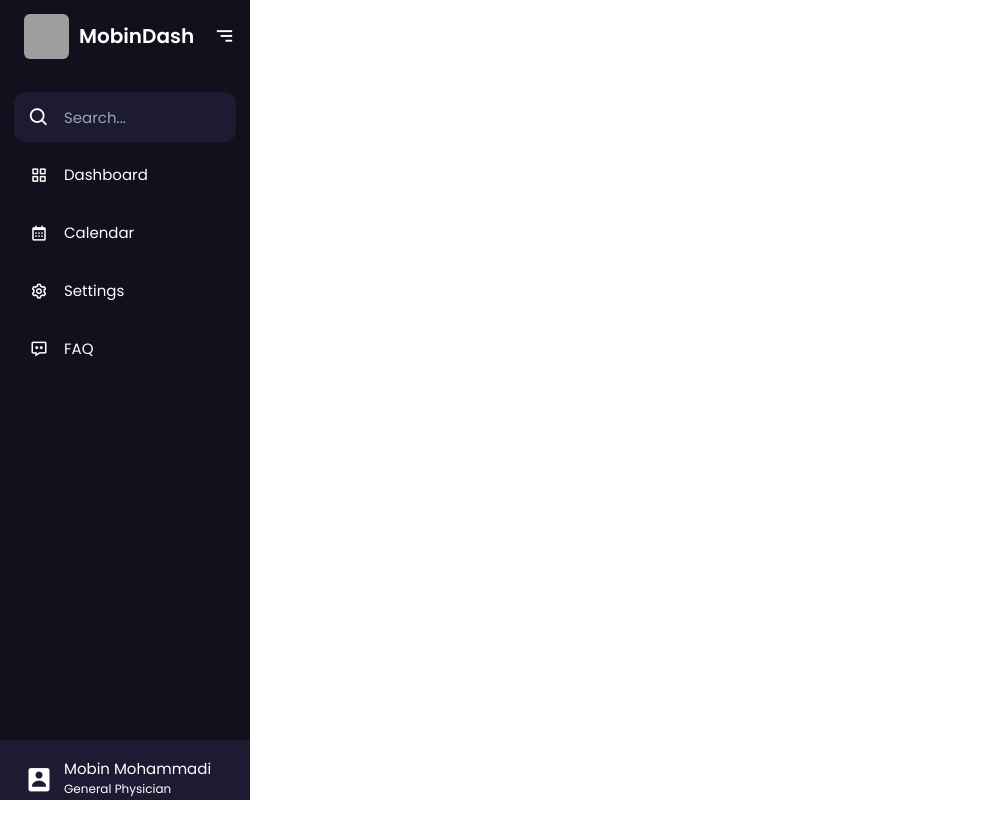
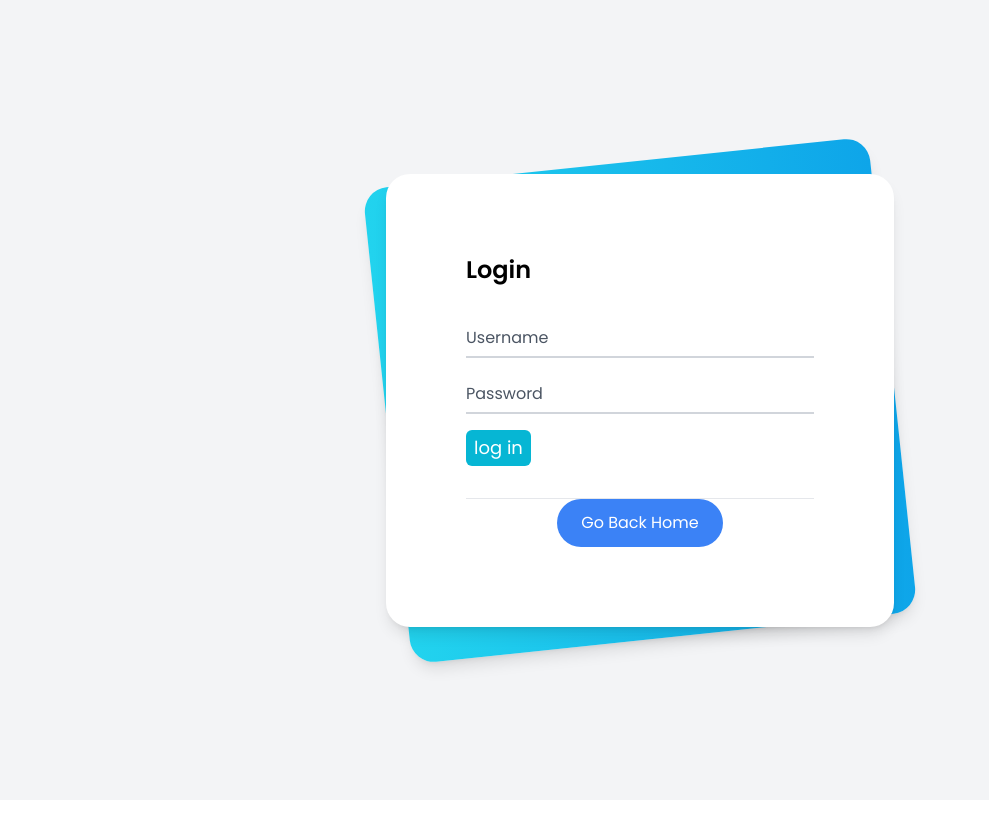
Before and after one commit to mobinmohammadi10/dashboard, a Vue app: page /login in a window 1280 px wide. Shown: the whole page, without its empty margins (0-989 px from the left). Before the commit the page ends 800 px from the top, so only its background shows below. Built offline with nearby package versions, Linux system fonts and the light colour scheme; grey boxes are pictures that could not be loaded.

Commit message:
creating new views and making router work better

```diff
--- a/src/App.vue
+++ b/src/App.vue
@@ -1,11 +1,16 @@
 <script setup>
 import SideBar from './components/SideBar.vue'
-import { RouterView } from 'vue-router'
+import { RouterView, useRoute } from 'vue-router'
+
+const route = useRoute() // Get the current route
 </script>
 
 <template>
   <div>
-    <SideBar @search-input-emit="search" :is-used-vue-router="true" />
+    <!-- Conditionally render the sidebar except on the login route -->
+    <SideBar v-if="route.name !== 'login'" @search-input-emit="search" :is-used-vue-router="true" />
+
+    <!-- Render the current route's component -->
+    <RouterView />
   </div>
-  <RouterView></RouterView>
 </template>
--- a/src/components/SideBar.vue
+++ b/src/components/SideBar.vue
@@ -1,11 +1,14 @@
 <script setup>
 import { ref, watch, computed, onMounted } from 'vue'
 import MenuItem from './MenuItem.vue'
+import { useRouter } from 'vue-router'
+
+const router = useRouter()
 
 const props = defineProps({
   isMenuOpen: {
     type: Boolean,
-    default: true
+    default: false
   },
   isUsedVueRouter: {
     type: Boolean,
@@ -172,7 +175,7 @@ const menuItemClicked = (link) => {
 }
 
 const exitButtonClicked = () => {
-  emit('button-exit-clicked')
+  router.push('/login')
 }
 
 onMounted(() => {
--- a/src/router/index.js
+++ b/src/router/index.js
@@ -3,6 +3,8 @@ import HomeView from '@/views/HomeView.vue'
 import CalendarView from '@/views/CalendarView.vue'
 import SettingsView from '@/views/SettingsView.vue'
 import FaqView from '@/views/FaqView.vue'
+import NotFoundView from '@/views/NotFoundView.vue'
+import LoginPage from '@/views/LoginPage.vue'
 
 const router = createRouter({
   history: createWebHistory(import.meta.env.BASE_URL),
@@ -26,6 +28,16 @@ const router = createRouter({
       path: '/faq',
       name: 'faq',
       component: FaqView
+    },
+    {
+      path: '/:pathMatch(.*)*',
+      name: 'notFound',
+      component: NotFoundView
+    },
+    {
+      path: '/login',
+      name: 'login',
+      component: LoginPage
     }
   ]
 })
--- a/src/views/CalendarView.vue
+++ b/src/views/CalendarView.vue
@@ -6,6 +6,11 @@ const message = ref('Please enter your preferred dates for your shifts:')
 
 // Declare dates to store the selected dates
 const dates = ref([])
+
+// Function to clear the selected dates
+const clearDates = () => {
+  dates.value = []
+}
 </script>
 
 <template>
@@ -14,9 +19,23 @@ const dates = ref([])
 
     <DatePicker v-model="dates" multiple class="w-full border border-gray-300 p-2 rounded-lg" />
 
-    <p v-if="dates.length > 0 && dates.length < 4" class="mt-4 text-blue-500">
-      Selected Dates: <span class="font-bold">{{ dates }}</span>
-    </p>
+    <div v-if="dates.length > 0 && dates.length < 4">
+      <p class="mt-4 text-blue-500">
+        Selected Dates: <span class="font-bold">{{ dates }}</span>
+      </p>
+      <button
+        @click="clearDates"
+        class="mt-4 w-full bg-red-500 text-white font-semibold py-2 px-4 rounded-lg"
+      >
+        Clear Selected Dates
+      </button>
+      <button
+        @click="submitDates"
+        class="mt-4 w-full bg-green-500 text-white font-semibold py-2 px-4 rounded-lg"
+      >
+        Submit Selected Dates
+      </button>
+    </div>
 
     <p v-else-if="dates.length >= 4" class="mt-4 text-red-500 font-semibold">
       You've selected too many dates. Please select 3 or fewer.
--- /dev/null
+++ b/src/views/LoginPage.vue
@@ -0,0 +1,101 @@
+<template>
+  <div class="min-h-screen bg-gray-100 py-6 flex flex-col justify-center sm:py-12">
+    <div class="relative py-3 sm:max-w-xl sm:mx-auto">
+      <div
+        class="absolute inset-0 bg-gradient-to-r from-cyan-400 to-sky-500 shadow-lg transform -skew-y-6 sm:skew-y-0 sm:-rotate-6 sm:rounded-3xl"
+      ></div>
+      <div class="relative px-4 py-10 bg-white shadow-lg sm:rounded-3xl sm:p-20">
+        <div class="max-w-md mx-auto">
+          <div>
+            <h1 class="text-2xl font-semibold">Login</h1>
+          </div>
+          <div class="flex items-center justify-between divide-y">
+            <h4 class="text-red-600 text-bold">{{ loginMessage }}</h4>
+          </div>
+          <div class="divide-y divide-gray-200">
+            <form @submit.prevent="login">
+              <div class="py-8 text-base leading-6 space-y-4 text-gray-700 sm:text-lg sm:leading-7">
+                <div class="relative">
+                  <input
+                    autocomplete="off"
+                    v-model="username"
+                    name="username"
+                    type="text"
+                    class="peer placeholder-transparent h-10 w-full border-b-2 border-gray-300 text-gray-900 focus:outline-none focus:borer-rose-600"
+                    placeholder="username"
+                  />
+
+                  <label
+                    for="username"
+                    class="absolute left-0 -top-3.5 text-gray-600 text-sm peer-placeholder-shown:text-base peer-placeholder-shown:text-gray-440 peer-placeholder-shown:top-2 transition-all peer-focus:-top-3.5 peer-focus:text-gray-600 peer-focus:text-sm"
+                    >Username</label
+                  >
+                </div>
+                <div class="relative">
+                  <input
+                    autocomplete="off"
+                    v-model="password"
+                    placeholder="password"
+                    class="peer placeholder-transparent h-10 w-full border-b-2 border-gray-300 text-gray-900 focus:outline-none focus:borer-rose-600"
+                    type="password"
+                  />
+                  <label
+                    for="password"
+                    class="absolute left-0 -top-3.5 text-gray-600 text-sm peer-placeholder-shown:text-base peer-placeholder-shown:text-gray-440 peer-placeholder-shown:top-2 transition-all peer-focus:-top-3.5 peer-focus:text-gray-600 peer-focus:text-sm"
+                    >Password</label
+                  >
+                </div>
+                <input
+                  class="bg-cyan-500 text-white rounded-md px-2 py-1 hover:bg-cyan-600 transition duration-300"
+                  type="submit"
+                  value="log in"
+                />
+              </div>
+            </form>
+
+            <div class="w-full flex justify-center">
+              <router-link
+                to="/"
+                class="bg-blue-500 text-white px-6 py-3 rounded-full hover:bg-blue-600 transition duration-300"
+              >
+                Go Back Home
+              </router-link>
+            </div>
+          </div>
+        </div>
+      </div>
+    </div>
+  </div>
+</template>
+
+<script setup>
+import { ref } from 'vue'
+import { useRouter } from 'vue-router'
+
+const router = useRouter()
+
+const username = ref('')
+const password = ref('')
+
+const loginMessage = ref('')
+
+// Fetch and log in user when form is submitted
+const login = async () => {
+  const usernameValue = username.value
+  const passwordValue = password.value
+  const res = await fetch('http://localhost:3000/login', {
+    method: 'POST',
+    headers: {
+      'Content-Type': 'application/json'
+    },
+    body: JSON.stringify({ username: usernameValue, password: passwordValue })
+  })
+  const data = await res.json()
+  if (data.success) {
+    console.log('User logged in successfully')
+    router.push('/')
+  } else {
+    loginMessage.value = 'Failed to log in'
+  }
+}
+</script>
--- /dev/null
+++ b/src/views/NotFoundView.vue
@@ -0,0 +1,19 @@
+<template>
+  <div class="min-h-screen bg-gray-100 flex flex-col justify-center items-center">
+    <div class="bg-white p-10 shadow-lg rounded-lg text-center">
+      <h1 class="text-6xl font-bold text-blue-500 mb-4">404</h1>
+      <h2 class="text-2xl text-gray-700 font-semibold mb-6">Oops! Page not found</h2>
+      <p class="text-gray-500 mb-8">
+        The page you're looking for doesn't exist. It might have been moved or deleted.
+      </p>
+      <router-link
+        to="/"
+        class="bg-blue-500 text-white px-6 py-3 rounded-full hover:bg-blue-600 transition duration-300"
+      >
+        Go Back Home
+      </router-link>
+    </div>
+  </div>
+</template>
+
+<script setup></script>
```
